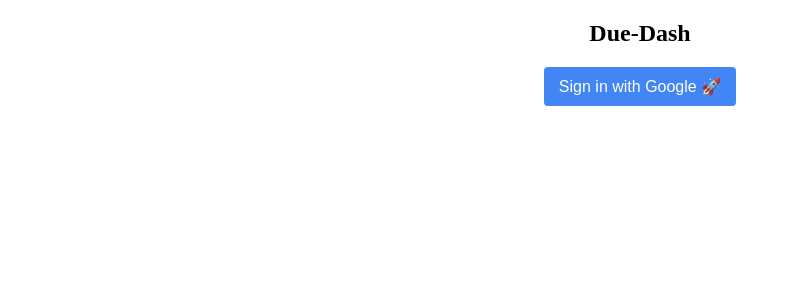
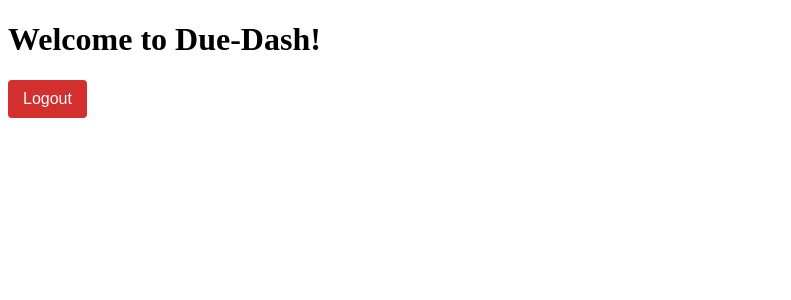
Before and after one commit to naveensing575/Due-Dash, a React (Create React App) app: page /dashboard in a window 1280 px wide. Shown: the top 300 px of the page, without its empty margins (0-791 px from the left). Built offline with nearby package versions, Linux system fonts and the light colour scheme.

Commit message:
created login, logout component

```diff
--- a/package.json
+++ b/package.json
@@ -3,7 +3,6 @@
   "version": "0.1.0",
   "private": true,
   "dependencies": {
-    "@react-oauth/google": "^0.12.1",
     "@testing-library/jest-dom": "^5.17.0",
     "@testing-library/react": "^13.4.0",
     "@testing-library/user-event": "^13.5.0",
@@ -16,6 +15,7 @@
     "react": "^18.2.0",
     "react-dom": "^18.2.0",
     "react-pdf": "^7.6.0",
+    "react-router-dom": "^6.21.0",
     "react-scripts": "5.0.1",
     "styled-components": "^6.1.1",
     "typescript": "^4.9.5",
@@ -47,6 +47,7 @@
     ]
   },
   "devDependencies": {
+    "@types/react-router-dom": "^5.3.3",
     "eslint": "^8.54.0",
     "prettier": "^3.1.0"
   }
--- a/src/App.tsx
+++ b/src/App.tsx
@@ -1,70 +1,8 @@
-import React, { useState, useEffect } from 'react'
-import axios from 'axios'
-import styled from 'styled-components'
-import { googleLogout, TokenResponse } from '@react-oauth/google'
-import Inbox from './pages/Inbox'
-import GoogleLoginButton from './components/Login/GoogleLoginButton'
-import ProfileDropdown from './components/ProfileDropdown/ProfileDropdown'
-import EncryptedInbox from './pages/EncrpytedInbox'
-
-interface UserProfile {
-  picture: string
-  name: string
-  email: string
-}
-
-const Container = styled.div`
-  position: relative;
-  text-align: center;
-  margin: 20px;
-`
+import React from 'react'
+import Root from './pages/routes'
 
 const App: React.FC = () => {
-  const [user, setUser] = useState<TokenResponse | null>(null)
-  const [profile, setProfile] = useState<UserProfile | null>(null)
-
-  useEffect(() => {
-    if (user) {
-      axios
-        .get(
-          `https://www.googleapis.com/oauth2/v1/userinfo?access_token=${user.access_token}`,
-          {
-            headers: {
-              Authorization: `Bearer ${user.access_token}`,
-              Accept: 'application/json',
-            },
-          },
-        )
-        .then((res) => {
-          setProfile(res.data)
-        })
-        .catch((err) => console.log(err))
-    }
-  }, [user])
-
-  const logOut = () => {
-    googleLogout()
-    setProfile(null)
-  }
-
-  return (
-    <Container>
-      <h2>Due-Dash</h2>
-      {profile ? (
-        <div>
-          <br />
-          <ProfileDropdown profile={profile} onLogout={logOut} />
-          {/* <Inbox user={user} /> */}
-          <EncryptedInbox user={user} />
-        </div>
-      ) : (
-        <GoogleLoginButton
-          onSuccess={(tokenResponse) => setUser(tokenResponse)}
-          onError={(error) => console.log('Login Failed:', error)}
-        />
-      )}
-    </Container>
-  )
+  return <Root />
 }
 
 export default App
--- /dev/null
+++ b/src/components/Login/Login.tsx
@@ -0,0 +1,45 @@
+import React from 'react'
+import styled from 'styled-components'
+import GoogleLoginButton from './GoogleLoginButton'
+import { useNavigate } from 'react-router-dom'
+
+const AppContainer = styled.div`
+  display: flex;
+  flex-direction: column;
+  align-items: center;
+  justify-content: center;
+  height: 100vh;
+`
+
+const AppTitle = styled.h1`
+  font-size: 2rem;
+  margin-bottom: 20px;
+`
+
+const App: React.FC = () => {
+  const navigate = useNavigate()
+  const handleLoginSuccess = (userData: any) => {
+    // Print user data on success
+    console.log('Login successful:', userData)
+
+    // Redirect to dashboard
+    navigate('/dashboard')
+  }
+
+  const handleLoginError = (error: any) => {
+    // Print error on failure
+    console.error('Login error:', error)
+  }
+
+  return (
+    <AppContainer>
+      <AppTitle>Google Login</AppTitle>
+      <GoogleLoginButton
+        onSuccess={handleLoginSuccess}
+        onError={handleLoginError}
+      />
+    </AppContainer>
+  )
+}
+
+export default App
--- /dev/null
+++ b/src/components/Logout/Logout.tsx
@@ -0,0 +1,34 @@
+import React from 'react'
+import { useAuth } from '../../context/AuthContext'
+import styled from 'styled-components'
+import { useNavigate } from 'react-router'
+
+const StyledLogoutButton = styled.button`
+  background-color: #d32f2f;
+  color: #fff;
+  border: none;
+  padding: 10px 15px;
+  font-size: 16px;
+  cursor: pointer;
+  border-radius: 4px;
+  transition: background-color 0.3s;
+
+  &:hover {
+    background-color: #b71c1c;
+  }
+`
+
+const LogoutButton: React.FC = () => {
+  const navigate = useNavigate()
+  const { signOut } = useAuth()
+
+  const handleLogout = () => {
+    signOut()
+    navigate('/login')
+    console.log('Logout successful')
+  }
+
+  return <StyledLogoutButton onClick={handleLogout}>Logout</StyledLogoutButton>
+}
+
+export default LogoutButton
--- a/src/index.tsx
+++ b/src/index.tsx
@@ -1,17 +1,12 @@
-import React from 'react'
 import { createRoot } from 'react-dom/client'
-import { GoogleOAuthProvider } from '@react-oauth/google'
 import App from './App'
 import { AuthProvider } from './context/AuthContext'
 
-const clientID = process.env.REACT_APP_CLIENT_ID as string
 const container = document.getElementById('root')
 const root = createRoot(container!)
 
 root.render(
   <AuthProvider>
-    <GoogleOAuthProvider clientId={clientID}>
-      <App />
-    </GoogleOAuthProvider>
+    <App />
   </AuthProvider>,
 )
--- /dev/null
+++ b/src/pages/Dashboard.tsx
@@ -0,0 +1,13 @@
+import React from 'react'
+import LogoutButton from '../components/Logout/Logout'
+
+const Dashboard = () => {
+  return (
+    <>
+      <h1>Welcome to Due-Dash!</h1>
+      <LogoutButton />
+    </>
+  )
+}
+
+export default Dashboard
--- /dev/null
+++ b/src/pages/routes.tsx
@@ -0,0 +1,18 @@
+import React from 'react'
+import { BrowserRouter as Router, Routes, Route } from 'react-router-dom'
+import Login from '../components/Login/Login'
+import Dashboard from './Dashboard'
+
+const Root = () => {
+  return (
+    <Router>
+      <Routes>
+        <Route path="/login" element={<Login />} />
+        <Route path="/" element={<Login />} />
+        <Route path="/dashboard" element={<Dashboard />} />
+      </Routes>
+    </Router>
+  )
+}
+
+export default Root
```
Also changed, not shown: 1 other file (tests, documents, lock files or other folders).
